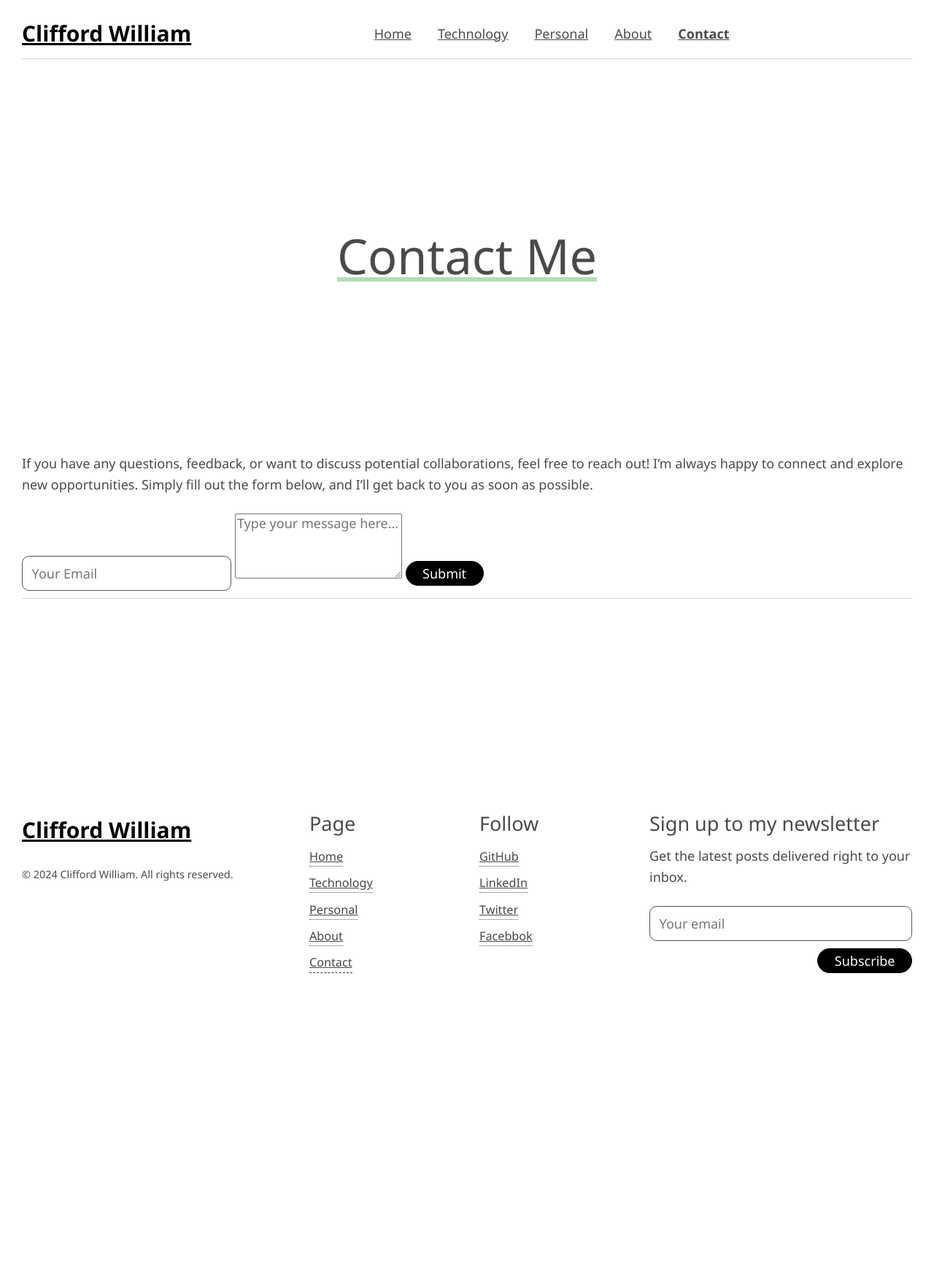
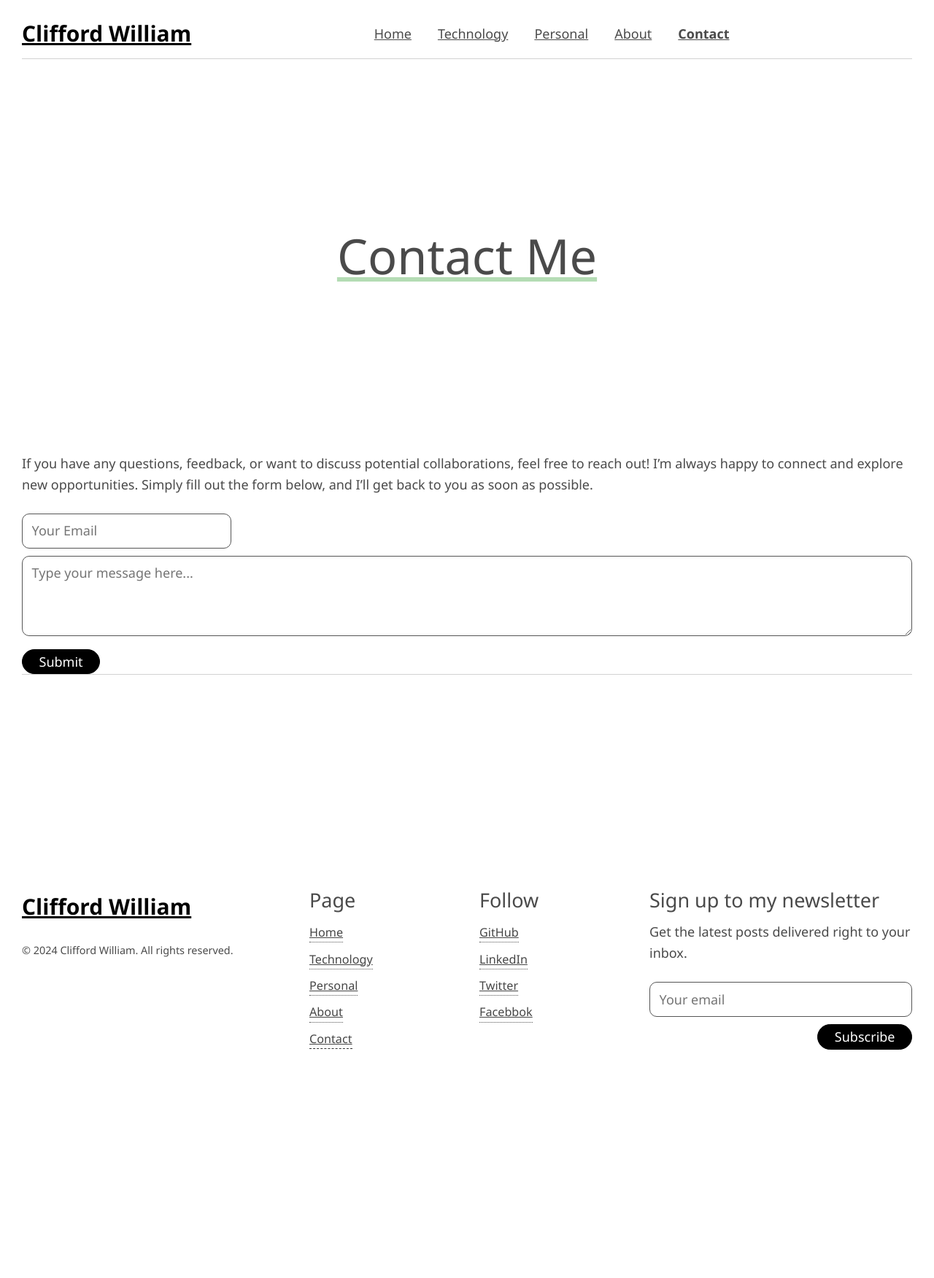
Before and after one commit to cliffordwilliam/cliffordwilliam.github.io, a Jekyll site: the page built from contact.md, in a window 1280 px wide. Shown: the whole page at 73% size. Built offline with Jekyll 4.4.1, drawn with Linux system fonts in a browser that asks for light colours; before the commit the page ends 1647 px from its top, so only the background shows below that.

Commit message:
style text area

```diff
--- a/_sass/classless.scss
+++ b/_sass/classless.scss
@@ -184,7 +184,7 @@ input {
     }
 }
 
-input {
+input, textarea {
     color: $grey-1;
     padding: 0.7em;
     margin-bottom: 1rem;
@@ -201,6 +201,10 @@ input {
     }
 }
 
+textarea {
+    width: 100%;
+}
+
 label {
     display: none;
     margin-bottom: .5rem;
```
